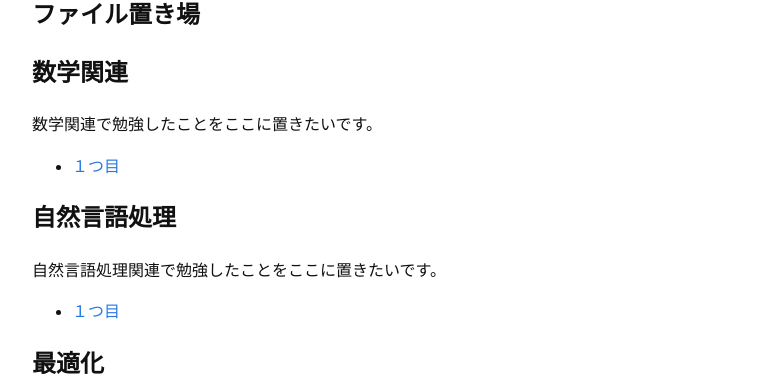
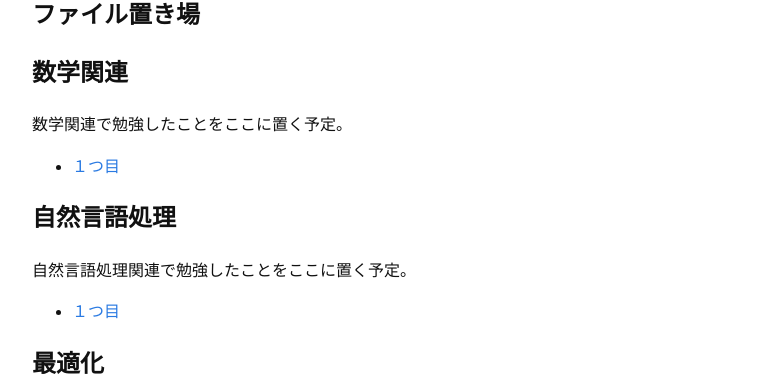
Before and after one commit to Kanayoshi/Kanayoshi.github.io, a Jekyll site: the page built from post/study/study.md, in a window 1280 px wide. Shown: the part 160-536 px from the top of the page, without its empty margins (258-1021 px from the left). Built offline with Jekyll 4.4.1, drawn with Linux system fonts in a browser that asks for light colours.

Commit message:
modify study.md

```diff
--- a/post/study/study.md
+++ b/post/study/study.md
@@ -10,13 +10,13 @@ use_mathjax: true
 
 ## 数学関連
 
-数学関連で勉強したことをここに置きたいです。
+数学関連で勉強したことをここに置く予定。
 
 - [１つ目](./math/math_articla1.html)
 
 ## 自然言語処理
 
-自然言語処理関連で勉強したことをここに置きたいです。
+自然言語処理関連で勉強したことをここに置く予定。
 
 - [１つ目](./NLP/NLP_articla1.html)
 
```
